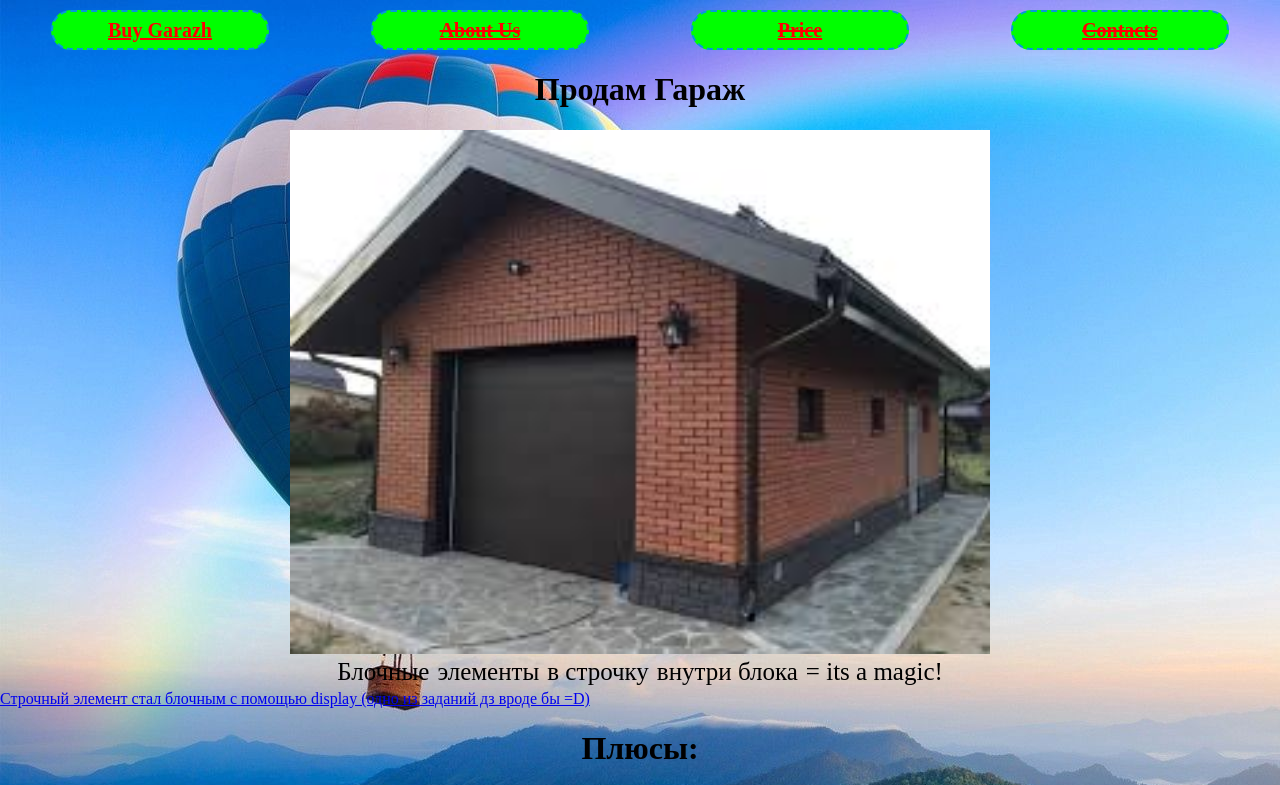
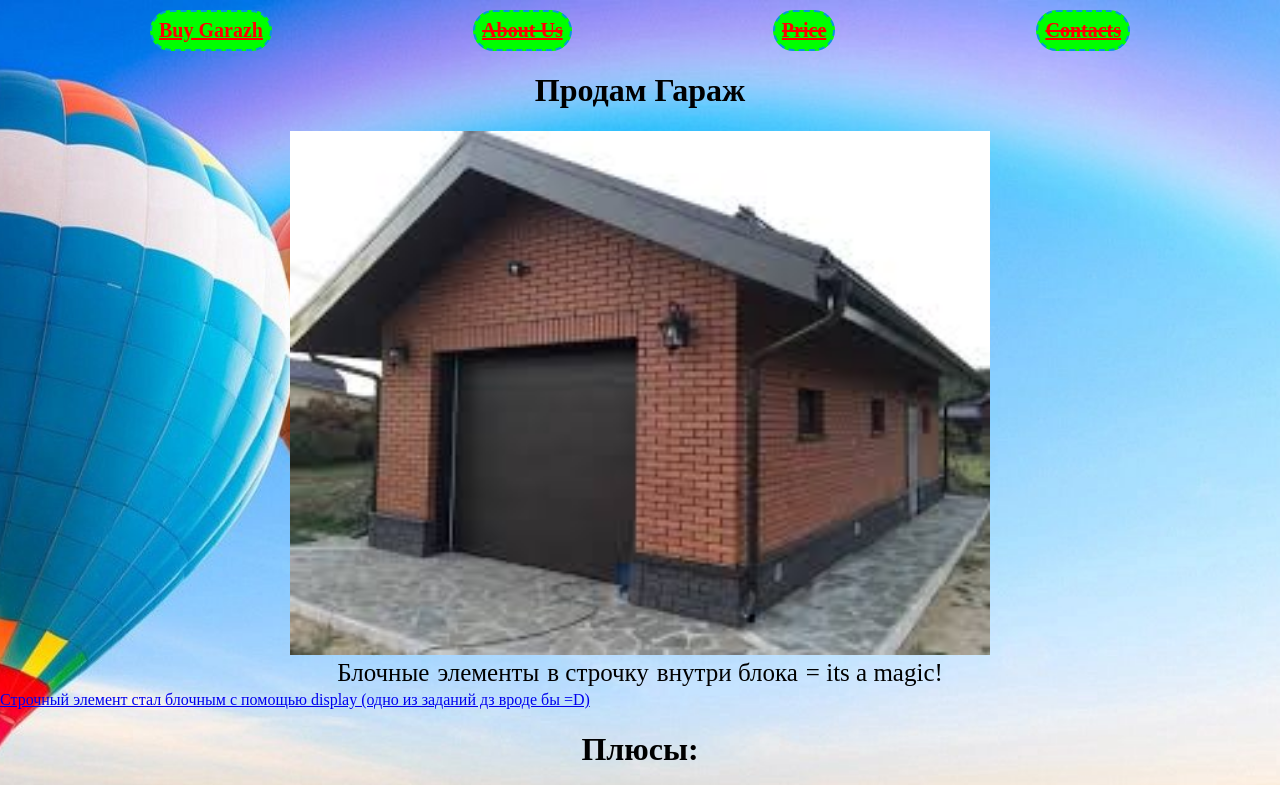
Before and after one commit to IgorAbl/homeworkCSS, a plain HTML site: page index.html in a window 1280 px wide. Shown: the top 785 px of the page. Drawn offline with Linux system fonts and the light colour scheme.

Commit message:
corrected

```diff
--- a/css/styles.css
+++ b/css/styles.css
@@ -1,10 +1,19 @@
 body {
     margin: 0px;
     background-image: url(./../images/krasiviyy-fon-dlya-krasivogo-garazha.jpg);
+    background-position: top;
+    background-size: cover;
 }
+
+
+
+.linki {
+    display: flex;
+    justify-content:space-evenly;
+
+}
+
 .alllinks {
-    width: 17%;
-    height: 40px;
     display: inline-block;
     border: 2px dashed rgb(8, 151, 218);
     box-sizing: border-box;
@@ -17,6 +26,7 @@ body {
     background-color: lime;
     font-size: 20px;
     border-radius: 50px;
+    vertical-align: middle;
 }
 .shaddow:hover {
     box-shadow: 0px 0px 40px 30px lime;
@@ -75,3 +85,6 @@ h2 {
 .block {
     display: block;
 }
+.underall {
+    display: flex;
+}
--- a/index.html
+++ b/index.html
@@ -11,7 +11,14 @@
 
 <body>
 
-    <a href="index.html" class="alllinks shaddow"><b>Buy Garazh</b></a><a href="#" class="alllinks unusable"><b><del>About Us</del></b></a><a href="#" class="alllinks unusable"><b><del>Price</del></b></a><a href="#" class="alllinks unusable"><b><del>Contacts</del></b></a>
+    <div class="linki">
+
+    <a href="index.html" class="alllinks shaddow"><b>Buy Garazh</b></a>
+    <a href="#" class="alllinks unusable"><b><del>About Us</del></b></a>
+    <a href="#" class="alllinks unusable"><b><del>Price</del></b></a>
+    <a href="#" class="alllinks unusable"><b><del>Contacts</del></b></a>
+
+    </div>
 
     <h1>Продам Гараж</h1>
 
@@ -56,7 +63,8 @@
         <div class="under one">
             <h1><a class="none" href="#">Contact Us</a></h1>
             Lorem ipsum dolor sit amet consectetur adipisicing elit. Facere, explicabo incidunt, officia eveniet a nulla voluptates architecto aliquid esse ipsa, placeat numquam. Dolore aliquam officiis nulla cumque esse voluptatum. Provident voluptate ipsa sed dolorum? Voluptatem sint assumenda, dignissimos explicabo ipsum similique, quidem asperiores repellendus corrupti corporis itaque, quas quae fugiat.
-        </div><div class="under two">
+        </div>
+        <div class="under two">
             <h1><a class="none" href="#">About Our Company</a></h1>
             Lorem ipsum dolor sit amet consectetur, adipisicing elit. Impedit tenetur a vitae porro libero doloribus minus deserunt voluptatum consectetur id suscipit laudantium eos itaque fuga unde ea at, nam ducimus inventore ab quas magnam. Aperiam sit et libero, quibusdam cum labore soluta incidunt corporis, voluptatibus aut reprehenderit rem maiores perspiciatis, cupiditate ex minima! Pariatur sit, nisi alias excepturi cum velit!
         </div>
```
Also changed, not shown: 1 other file.
